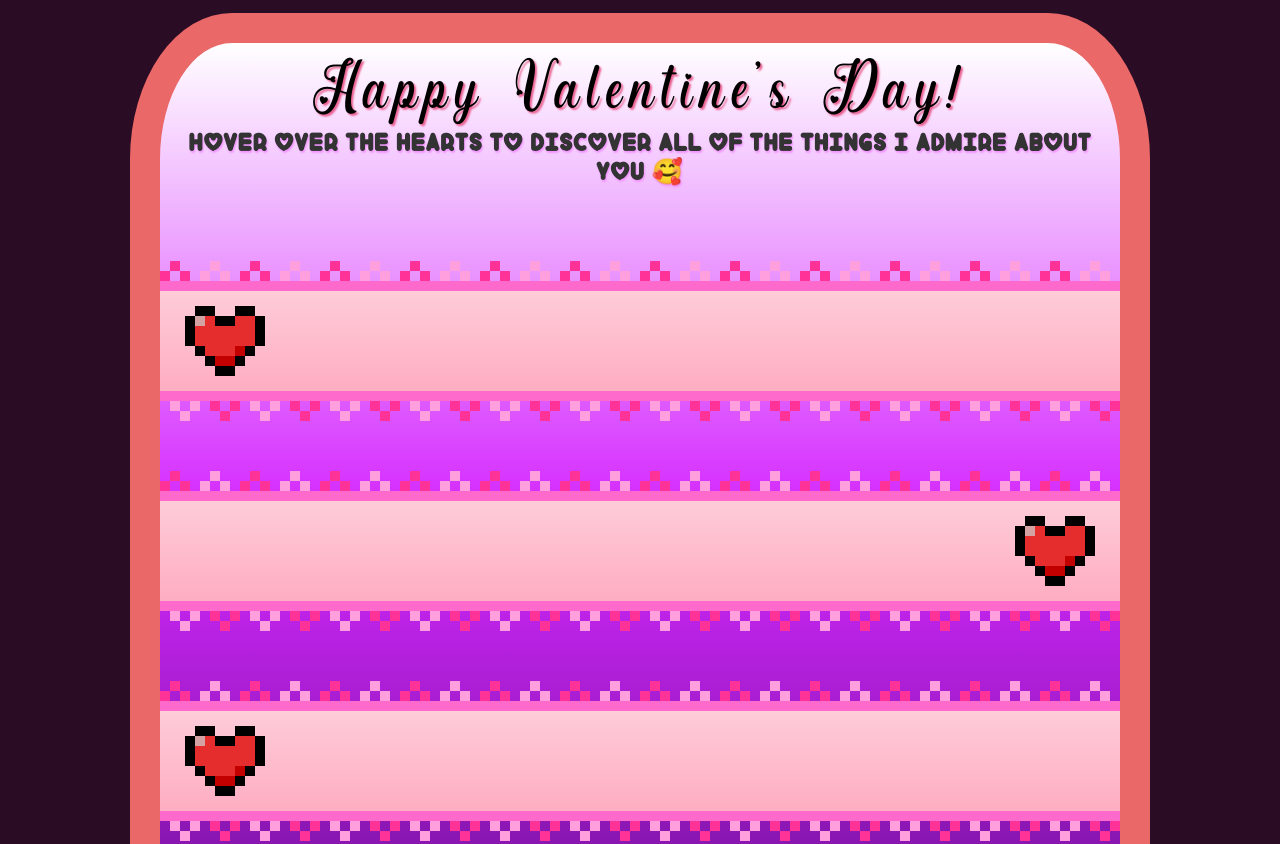
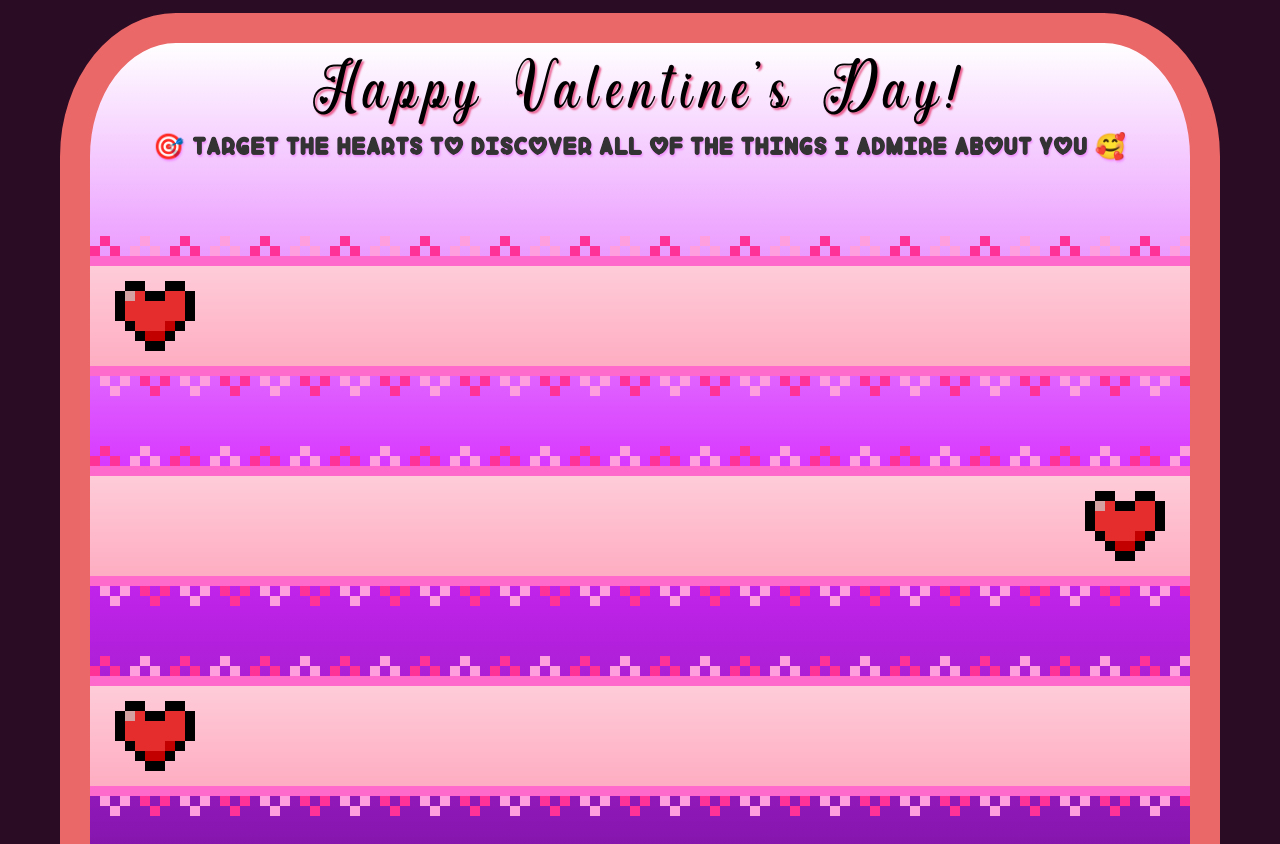
Before and after one commit to Aivaxela/vday, a plain HTML site: page index.html in a window 1280 px wide. Shown: the top 844 px of the page. Drawn offline with Linux system fonts and the light colour scheme; files whose address does not match are found by name.

Commit message:
minor text correction

```diff
--- a/index.html
+++ b/index.html
@@ -12,7 +12,7 @@
       <header>
         <h1 class="header__title">Happy Valentine's Day!</h1>
         <p class="header__instructions">
-          Hover over the hearts to discover all of the things I admire about you
+          🎯 Target the hearts to discover all of the things I admire about you
           🥰
         </p>
       </header>
--- a/style.css
+++ b/style.css
@@ -25,7 +25,7 @@
   border-style: solid;
   border-color: #eb6868;
   border-radius: 10%;
-  max-width: 960px;
+  max-width: 1100px;
   min-width: 660px;
   background: linear-gradient(#ffffff, #d428ff, #6b0f92, #49103e);
   font-family: "Gill Sans", "Gill Sans MT", Calibri, "Trebuchet MS", sans-serif;
```
